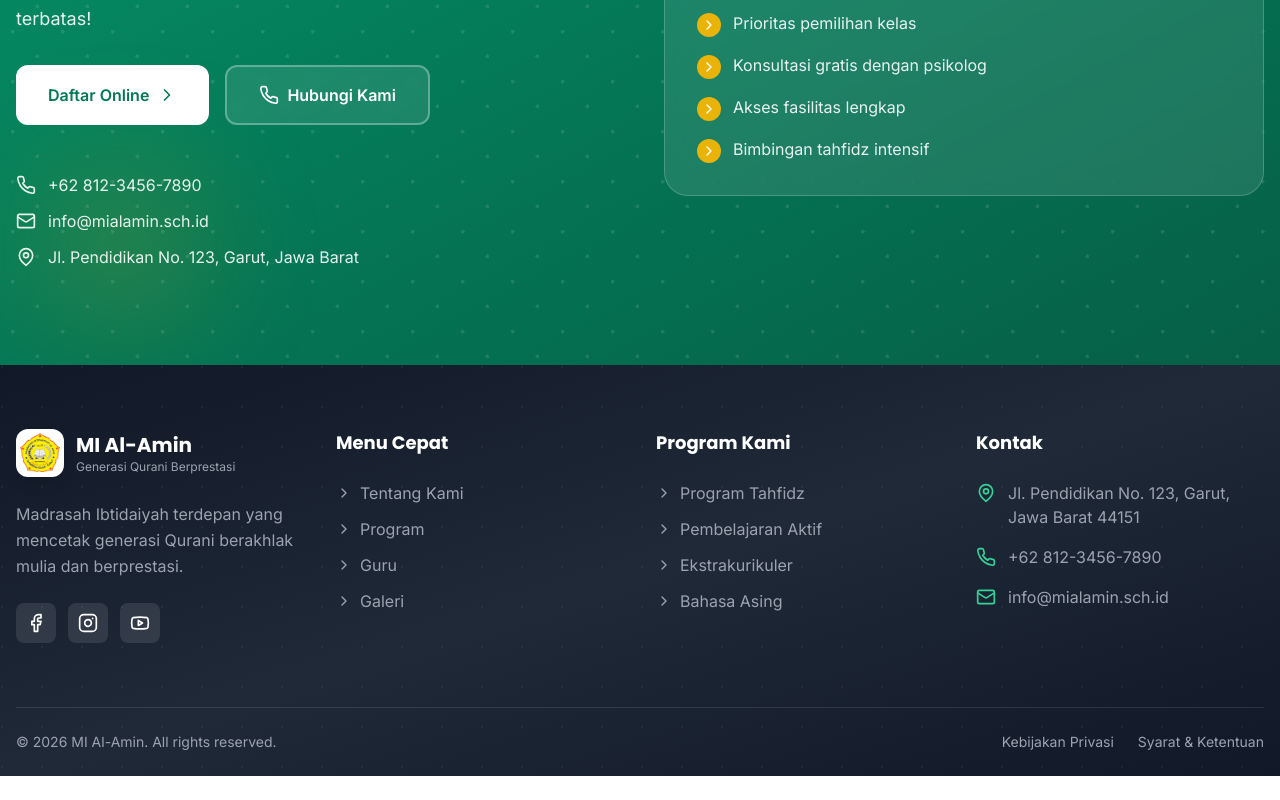
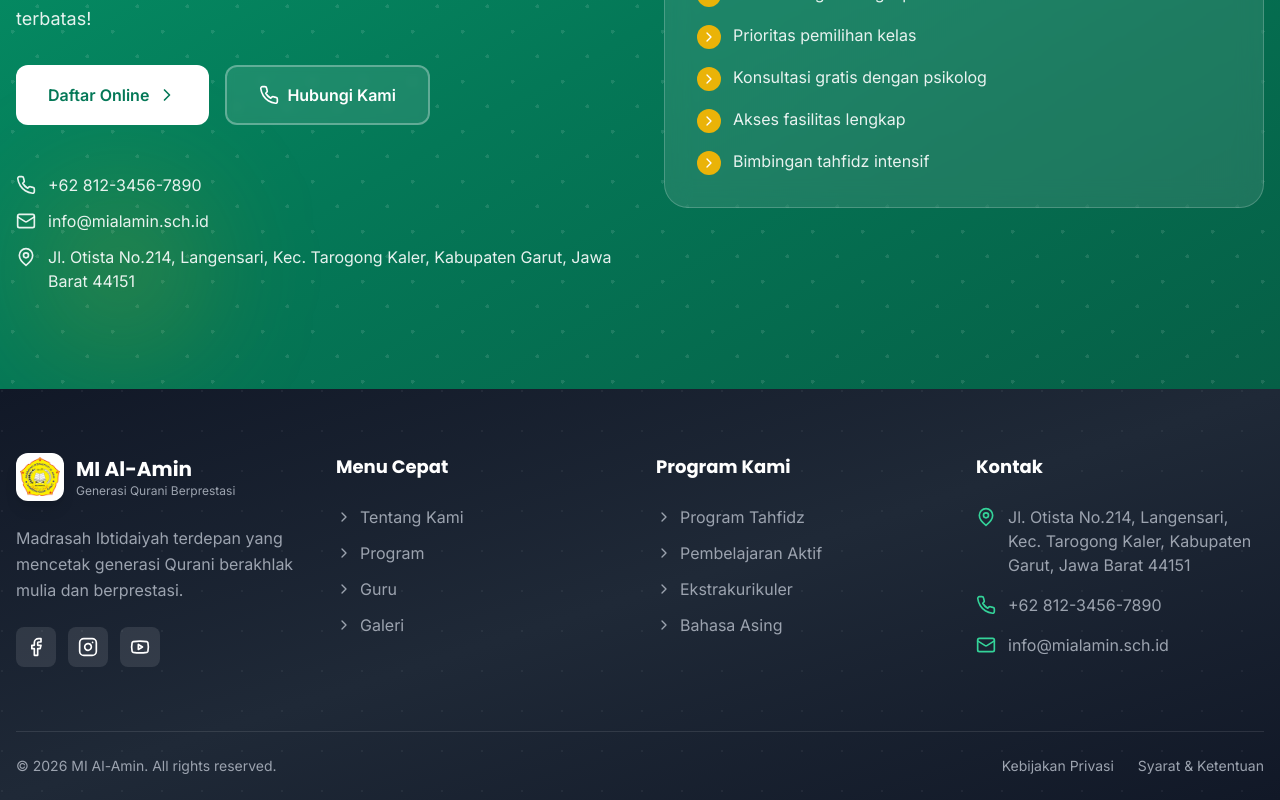
Before and after one commit to mialamingarut/systemalamin, a Next.js app: page / in a window 1280 px wide. Shown: the part 6628-7428 px from the top of the page. Before the commit the page ends 7404 px from the top, so only its background shows below. Built offline with nearby package versions, Linux system fonts and the light colour scheme; no server answers; the database is empty.

Commit message:
Update address and accreditation text

```diff
--- a/src/components/layout/Footer.tsx
+++ b/src/components/layout/Footer.tsx
@@ -110,7 +110,7 @@ export default function Footer() {
             <ul className="space-y-4">
               <li className="flex items-start space-x-3 text-gray-400">
                 <MapPin className="w-5 h-5 text-primary-400 flex-shrink-0 mt-0.5" />
-                <span>Jl. Pendidikan No. 123, Garut, Jawa Barat 44151</span>
+                <span>Jl. Otista No.214, Langensari, Kec. Tarogong Kaler, Kabupaten Garut, Jawa Barat 44151</span>
               </li>
               <li className="flex items-center space-x-3 text-gray-400">
                 <Phone className="w-5 h-5 text-primary-400 flex-shrink-0" />
--- a/src/components/sections/CTASection.tsx
+++ b/src/components/sections/CTASection.tsx
@@ -66,9 +66,9 @@ export default function CTASection() {
                   <Mail className="w-5 h-5 flex-shrink-0" />
                   <span>info@mialamin.sch.id</span>
                 </div>
-                <div className="flex items-center space-x-3 text-white/90">
-                  <MapPin className="w-5 h-5 flex-shrink-0" />
-                  <span>Jl. Pendidikan No. 123, Garut, Jawa Barat</span>
+                <div className="flex items-start space-x-3 text-white/90">
+                  <MapPin className="w-5 h-5 flex-shrink-0 mt-0.5" />
+                  <span>Jl. Otista No.214, Langensari, Kec. Tarogong Kaler, Kabupaten Garut, Jawa Barat 44151</span>
                 </div>
               </div>
             </div>
```
